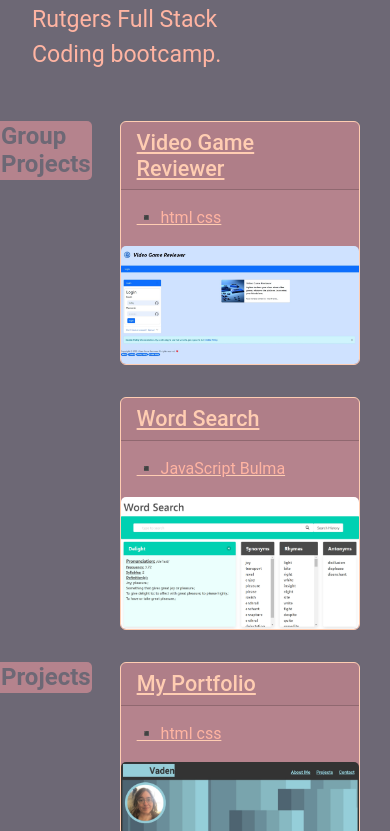
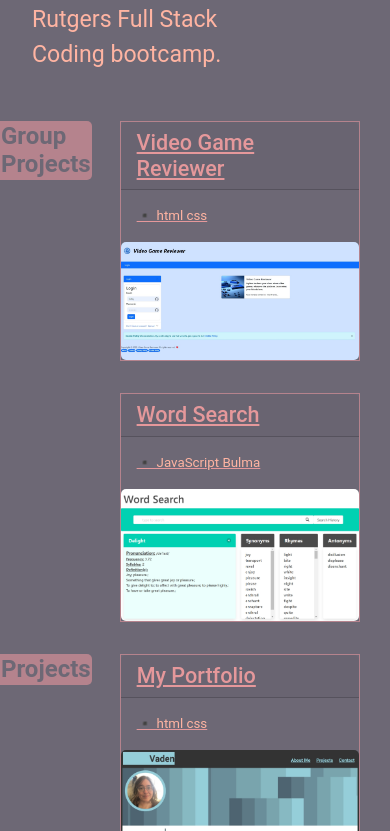
Before and after one commit to lesley-byte/react-portfolio, a React (Create React App) app in the folder react-portfolio/: page / in a window 390 px wide. Shown: the part 853-1684 px from the top of the page. Built offline with nearby package versions, Linux system fonts and the light colour scheme.

Commit message:
styling tabs

```diff
--- a/react-portfolio/src/components/assets/css/style.css
+++ b/react-portfolio/src/components/assets/css/style.css
@@ -127,6 +127,25 @@ a:hover {
   }
   .customNavTabs {
     justify-content: normal !important;
+    width: fill-available !important;
+  }
+  .nav-link {
+    border-radius: 0px !important;
+    background-color: var(--darkestColor) !important;
+    width: fill-available !important;
+  }
+  a {
+    border-radius: 0px !important;
+    background-color: var(--darkestColor) !important;
+    color: var(--neutralDark) !important;
+    width: 100% !important;
+    border-color: var(--secondDarkest) !important;
+    font-size: smaller !important;
+    width: fill-available !important;
+  }
+  .navTabs{
+
+    width: fill-available !important;
   }
 }
 
```
